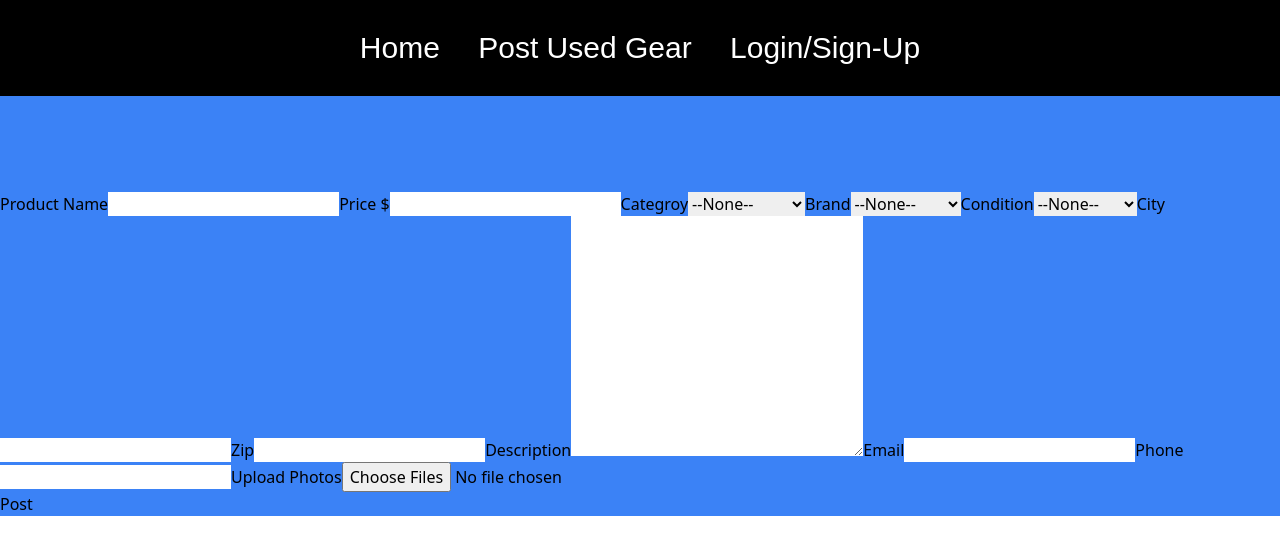
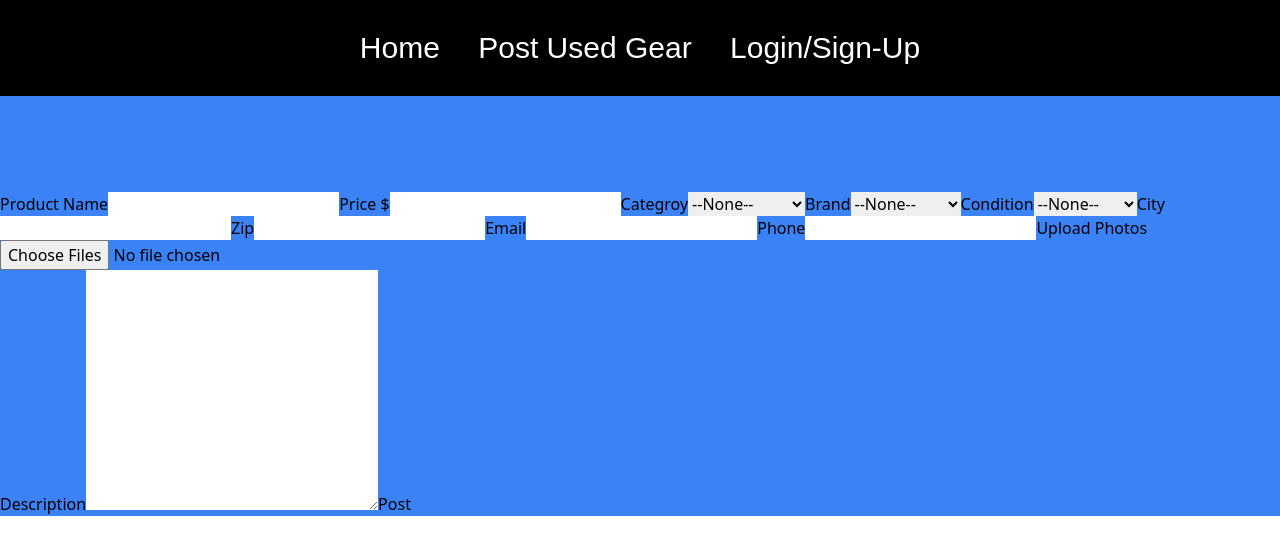
Before and after one commit to Brandon-Winkler/GearLink-fullstack, a React (Vite) app in the folder frontend/: page /used-gear in a window 1280 px wide. Shown: the top 554 px of the page. Built offline with nearby package versions, Linux system fonts and the light colour scheme.

Commit message:
rearranged post form

```diff
--- a/frontend/src/components/PostForm.tsx
+++ b/frontend/src/components/PostForm.tsx
@@ -49,13 +49,13 @@ const PostForm: React.FC = () => {
             <input type="text" id="city" />
             <label htmlFor="zip">Zip</label>
             <input type="text" id="zip" />
-            <label htmlFor="description">Description</label>
-            <textarea name="description" id="description" className='resize' cols={30} rows={10}></textarea>
             <label htmlFor="email">Email</label>
             <input type="email" id="email" />
             <label htmlFor="phone">Phone</label>
             <input type="text" id="phone" />
             <UploadPhotos />
+            <label htmlFor="description">Description</label>
+            <textarea name="description" id="description" className='resize' cols={30} rows={10}></textarea>
             <button type="submit">Post</button>
         </form>
 
```
